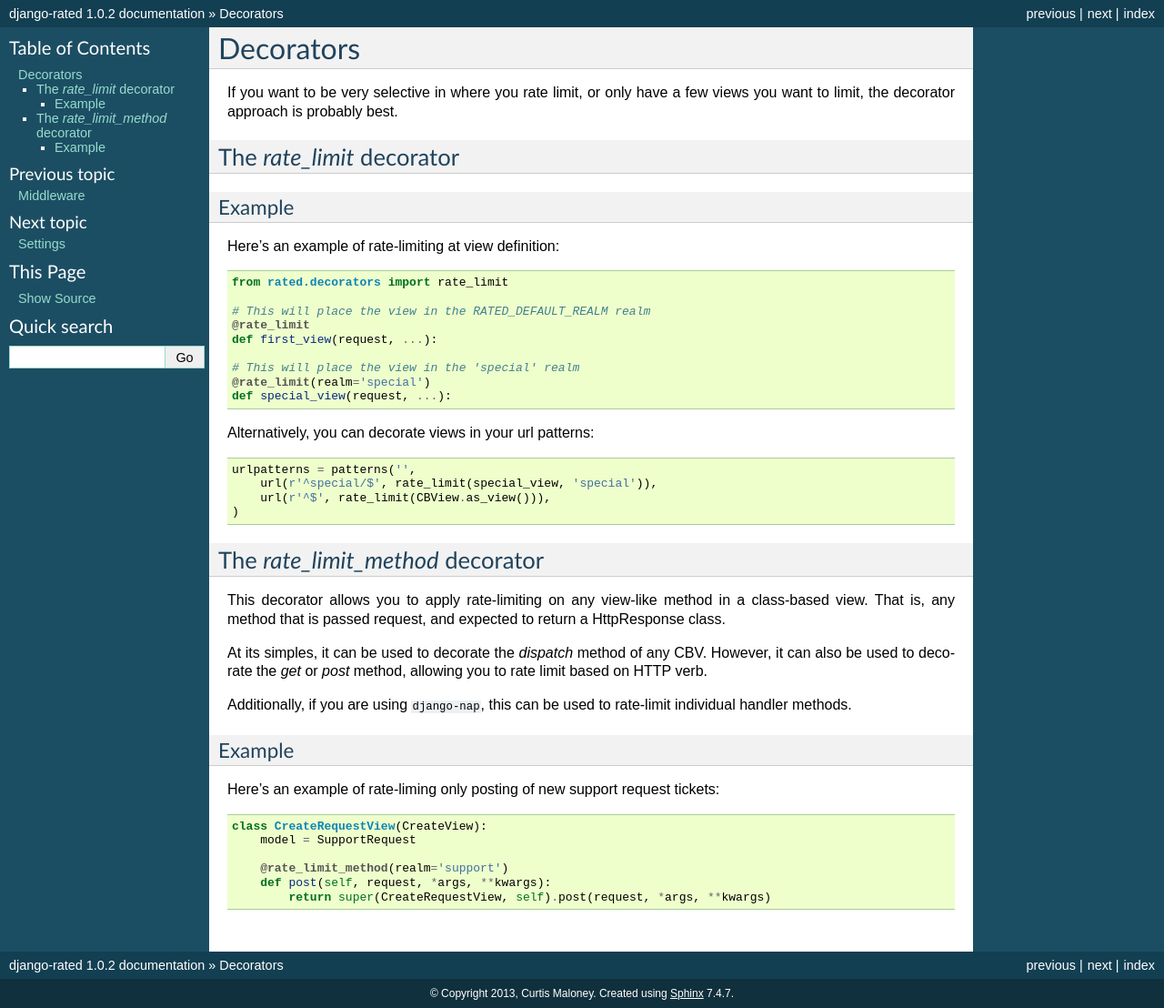
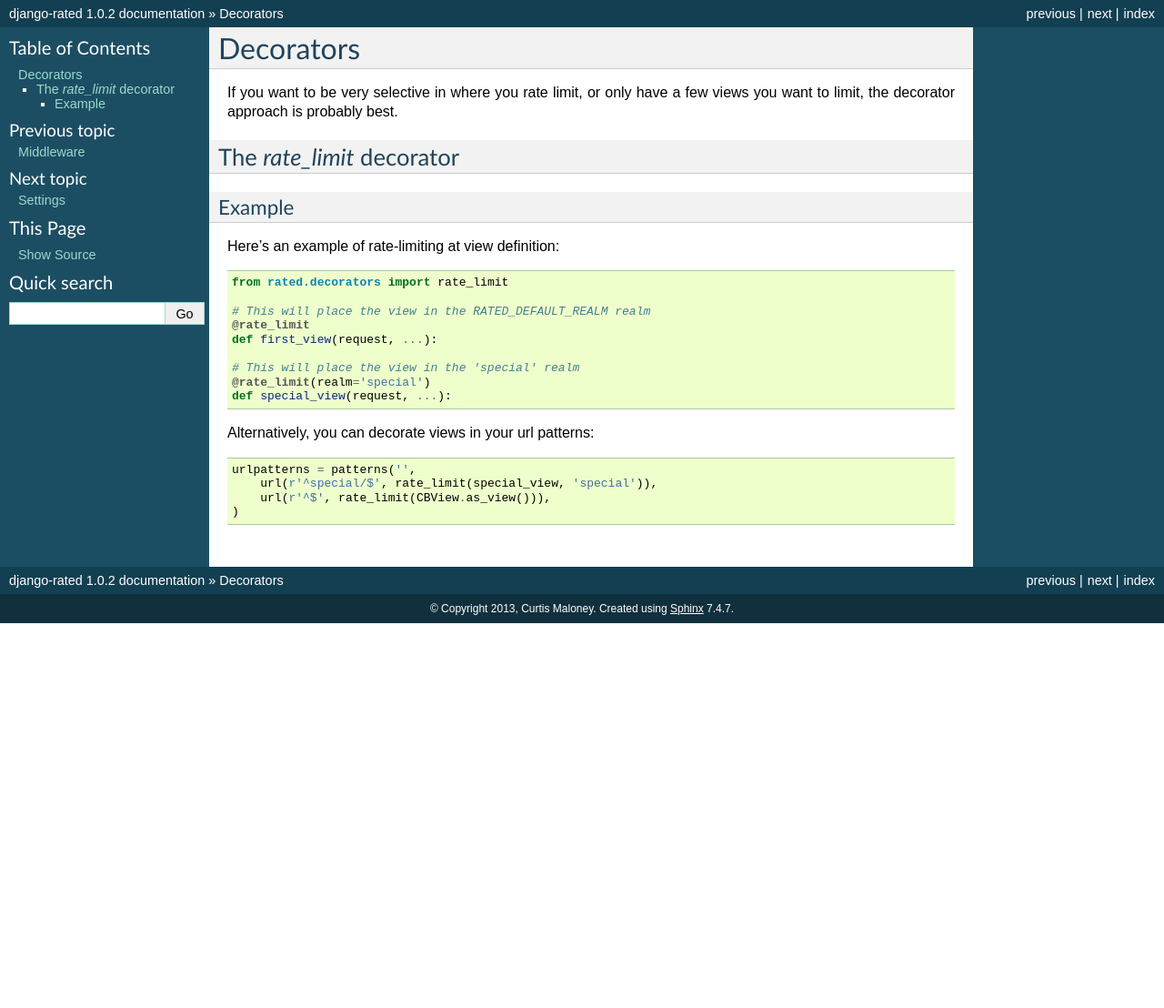
Before and after one commit to funkybob/django-rated, a Sphinx documentation site: the page built from docs/decorators.rst, in a window 1280 px wide. Shown: the whole page at 91% size. Built offline with Sphinx 7.4.7, drawn with Linux system fonts in a browser that asks for light colours; after the commit the page ends 900 px from its top, so only the background shows below that.

Commit message:
Start v2 refresh

```diff
--- a/docs/changelog.rst
+++ b/docs/changelog.rst
@@ -1,6 +1,11 @@
 =========
 Changelog
 =========
+
+v2.0.0:
+=======
+
++ Renamed "whitelist" to "allowed"
 
 v1.1.2:
 =======
--- a/docs/decorators.rst
+++ b/docs/decorators.rst
@@ -33,31 +33,3 @@ Alternatively, you can decorate views in your url patterns:
         url(r'^special/$', rate_limit(special_view, 'special')),
         url(r'^$', rate_limit(CBView.as_view())),
     )
-
-The `rate_limit_method` decorator
-=================================
-
-This decorator allows you to apply rate-limiting on any view-like method in a
-class-based view.  That is, any method that is passed request, and expected to
-return a HttpResponse class.
-
-At its simples, it can be used to decorate the `dispatch` method of any CBV.
-However, it can also be used to decorate the `get` or `post` method, allowing
-you to rate limit based on HTTP verb.
-
-Additionally, if you are using ``django-nap``, this can be used to rate-limit
-individual handler methods.
-
-Example
--------
-
-Here's an example of rate-liming only posting of new support request tickets:
-
-.. code-block:: python
-
-    class CreateRequestView(CreateView):
-        model = SupportRequest
-
-        @rate_limit_method(realm='support')
-        def post(self, request, *args, **kwargs):
-            return super(CreateRequestView, self).post(request, *args, **kwargs)
--- a/docs/index.rst
+++ b/docs/index.rst
@@ -18,7 +18,7 @@ django-rated - Rate Limiting made easy
 
 Rated provides fine-grained rate limiting controls for Django.
 
-It allows you do define multiple "realms", each with its own limit, whitelist,
+It allows you do define multiple "realms", each with its own limit, allowed list,
 and responses.
 
 There are two mechanisms, which can be used individually, or combined:
--- a/docs/realms.rst
+++ b/docs/realms.rst
@@ -7,7 +7,7 @@ This allows you to rate-limit access to a collection of views as a whole, such
 as an API or registration process.
 
 Each realm can have its own duration, limit, respones code/message, and
-whitelist.  If not specified for a realm, these will fall back to the defaults.
+allowed.  If not specified for a realm, these will fall back to the defaults.
 
 Config
 ======
@@ -34,10 +34,10 @@ message::
     The content to include in responses for rate limited requests.
     If not specified, this defaults to RATED_DEFAULT_MESSAGE
 
-whitelist::
+allowed::
 
     A list of IPs of clients exempt from rate limiting in this realm.
-    If not specified, this defaults to RATED_DEFAULT_WHITELIST.
+    If not specified, this defaults to RATED_DEFAULT_ALLOWED.
 
 Example
 -------
--- a/docs/settings.rst
+++ b/docs/settings.rst
@@ -65,7 +65,7 @@ Default: ''
 
 Content to include in response when a request is limited.
 
-RATED_DEFAULT_WHITELIST
+RATED_DEFAULT_ALLOWED
 -----------------------
 
 Default: []
```
Also changed, not shown: README.md (+27 -11 lines), pyproject.toml (added, +24 -0 lines), setup.py (deleted, +0 -24 lines), 2 other files.
